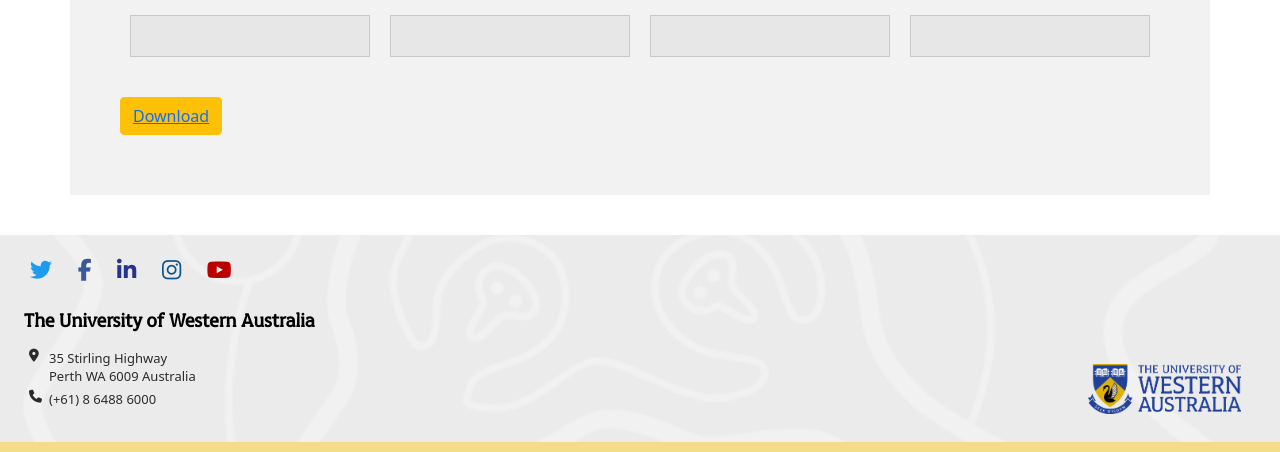
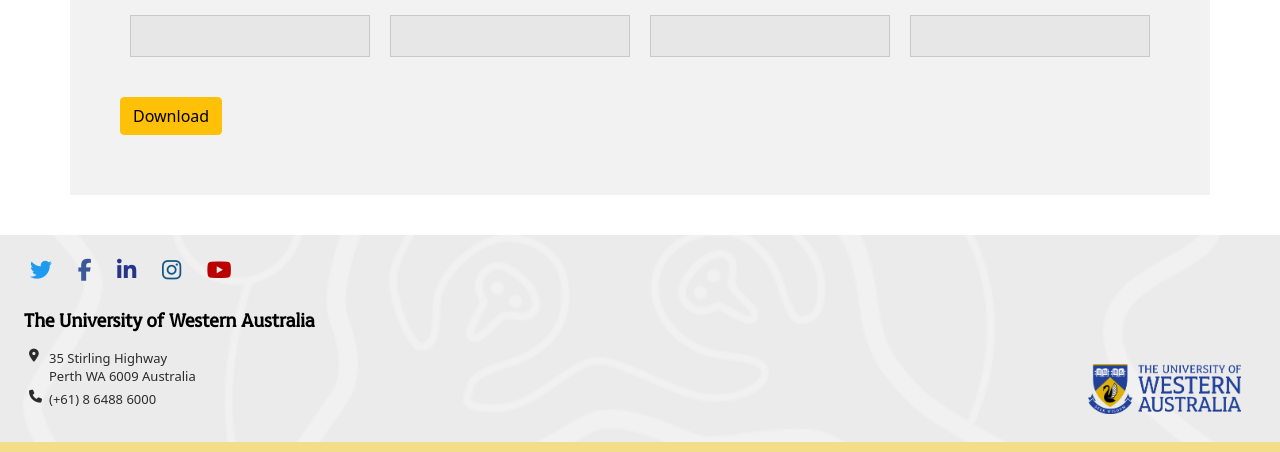
Before and after one commit to QianrXU/Study-Planner, a Flask app: template app/templates/3grid-createstudyplan.html in a window 1280 px wide. Shown: the part 1092-1544 px from the top of the page. Run offline with Flask 2, Linux system fonts and the light colour scheme; the template is opened without the code that fills it, so the values that code supplies are empty; some libraries are stand-ins or nearby versions.

Commit message:
Removed <a> tag from download button
The <a> tag was overriding the button functionality. If the user clicks the background of the button and not the text the function worked as intended, but this was counter intuitive so I have removed the hyperlink for now.

If we want to link to a page which displays the pdf there might be a way to do this Javascript instead of using a hyperlink.

```diff
--- a/app/templates/3grid-createstudyplan.html
+++ b/app/templates/3grid-createstudyplan.html
@@ -101,7 +101,7 @@
           </div>
       </div>
 
-      <button type="button" class="btn btn-warning" style="margin-left: 30px; margin-bottom: 60px;" onClick="CreatePDFfromHTML()"><a href="">Download</a></button>
+      <button type="button" class="btn btn-warning" style="margin-left: 30px; margin-bottom: 60px;" onClick="CreatePDFfromHTML()">Download</button>
 
     </div>
 
```
